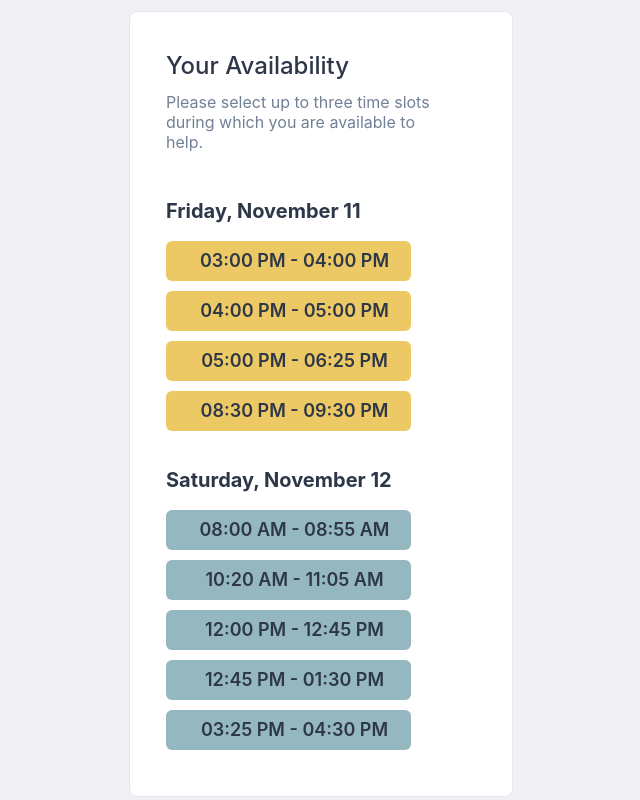
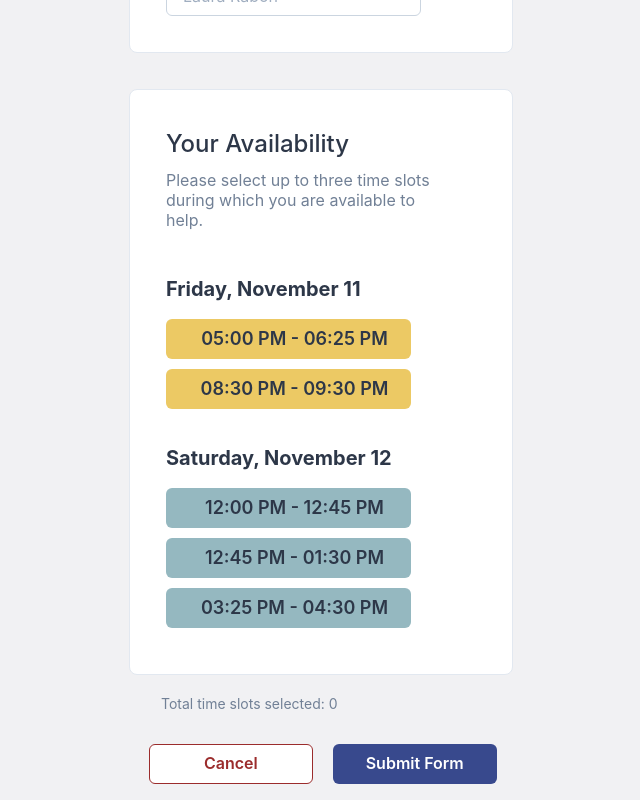
Before and after one commit to AbreuOliver/tshirt-order-form, a React (Create React App) app: page / in a window 1280 px wide. Shown: the part 382-1182 px from the top of the page, without its empty margins (319-959 px from the left). Built offline with nearby package versions, Linux system fonts and the light colour scheme.

Commit message:
removes filled time slots

```diff
--- a/src/App.js
+++ b/src/App.js
@@ -20,14 +20,14 @@ export default class App extends React.Component {
 	this.state = {
 		name: "",
 		FridayTimes: [
-		{
-			id: 1,
-			time: "03:00 PM - 04:00 PM"
-		},
-		{
-			id: 2,
-			time: "04:00 PM - 05:00 PM"
-		},
+		// {
+		// 	id: 1,
+		// 	time: "03:00 PM - 04:00 PM"
+		// },
+		// {
+		// 	id: 2,
+		// 	time: "04:00 PM - 05:00 PM"
+		// },
 		{
 			id: 3,
 			time: "05:00 PM - 06:25 PM"
@@ -38,14 +38,14 @@ export default class App extends React.Component {
 		}
 		],
 		SaturdayTimes: [
-		{
-			id: 5,
-			time: `08:00 AM - 08:55 AM`
-		},
-		{
-			id: 6,
-			time: "10:20 AM - 11:05 AM"
-		},
+		// {
+		// 	id: 5,
+		// 	time: `08:00 AM - 08:55 AM`
+		// },
+		// {
+		// 	id: 6,
+		// 	time: "10:20 AM - 11:05 AM"
+		// },
 		{
 			id: 7,
 			time: "12:00 PM - 12:45 PM"
@@ -95,7 +95,7 @@ export default class App extends React.Component {
 			});
 			setTimeout(function () {
 				window.location.reload(false);
-			}, 5000);
+			}, 2000);
 			alert(
 				`Thank you for your willingness to serve during ${
 				this.state.selected.length
```
